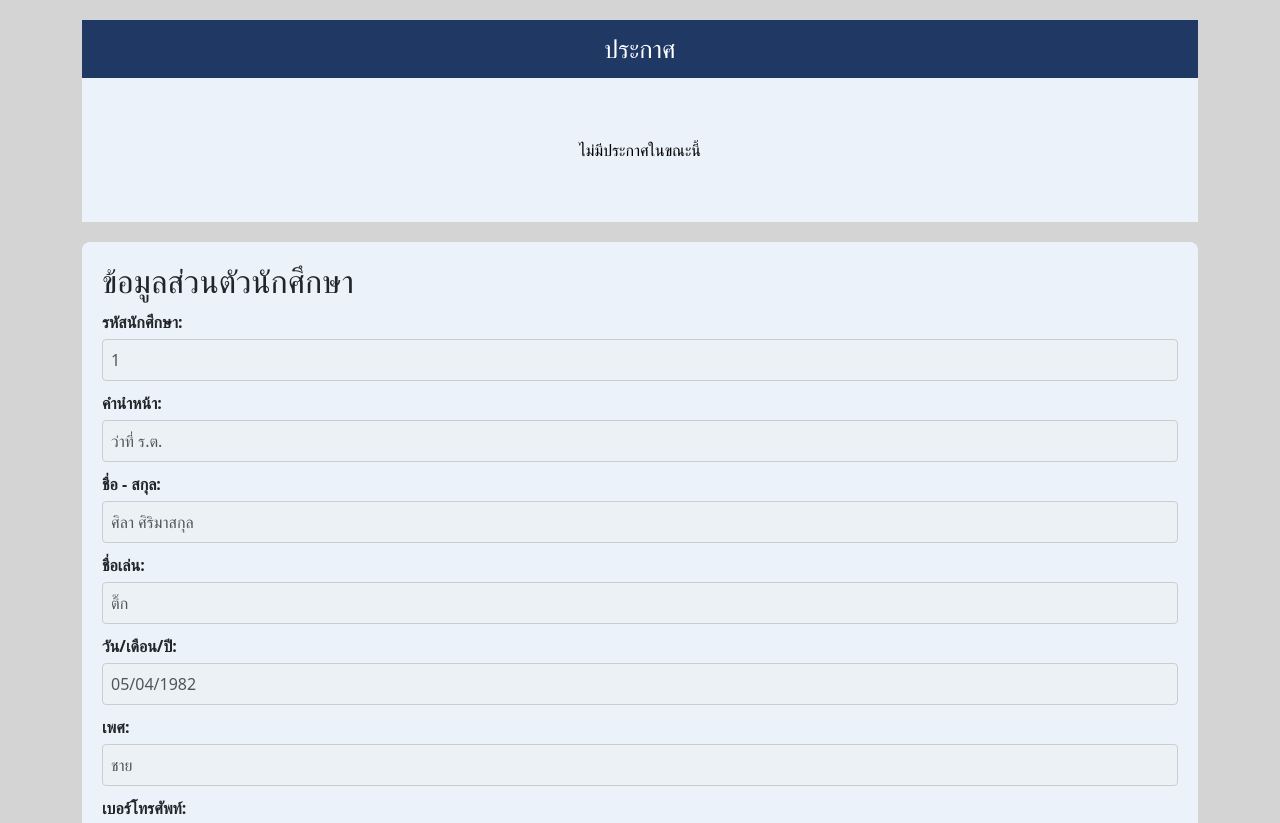
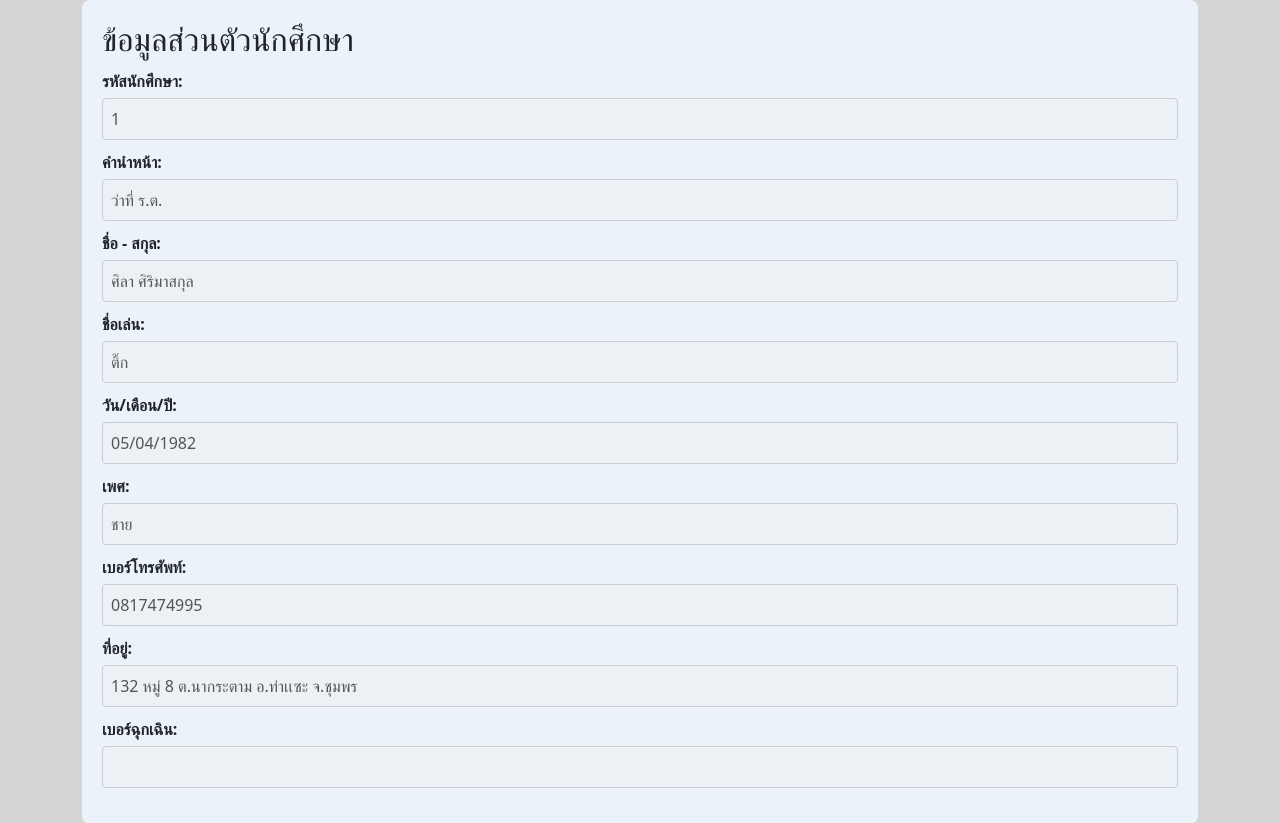
Before and after one commit to MONOSUKi/In, a PHP site: page /profile.php in a window 1280 px wide. Shown: the part 157-980 px from the top of the page. Run offline with PHP 8.4, Linux system fonts and the light colour scheme; a user stored in the database is signed in; data comes from the database, SQL or seed files in the repository; data that the repository does not hold is empty.

Commit message:
ลบประกาศออก

```diff
--- a/php/src/profile.php
+++ b/php/src/profile.php
@@ -103,11 +103,6 @@ $conn->close();
 
     <div class="container">
 
-        <div class="announcement">
-            <button class="announcement-header">ประกาศ</button>
-            <div class="announcement-content">ไม่มีประกาศในขณะนี้</div>
-        </div>
-
         <div class="info-card">
             <h2>ข้อมูลส่วนตัวนักศึกษา</h2>
             <form>
```
